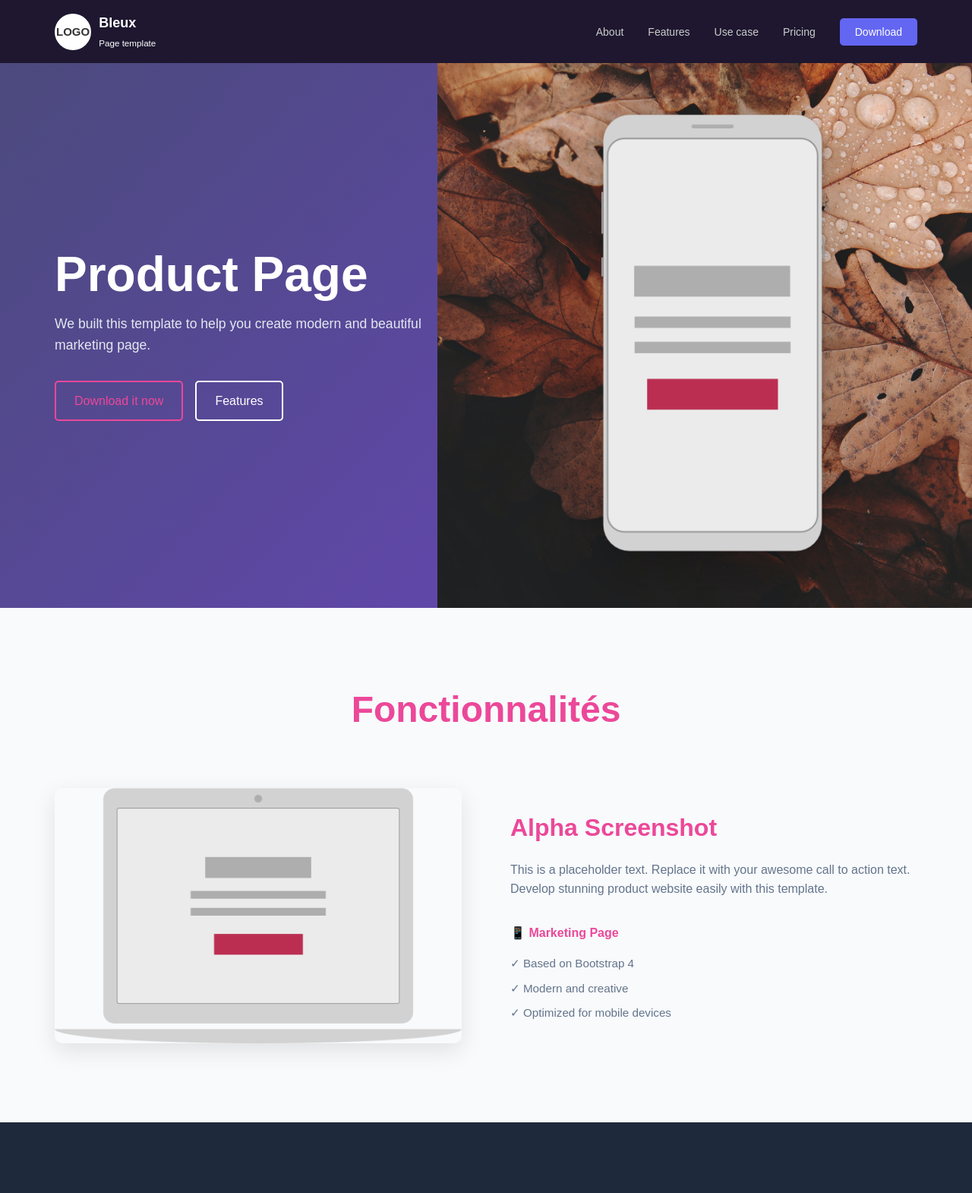
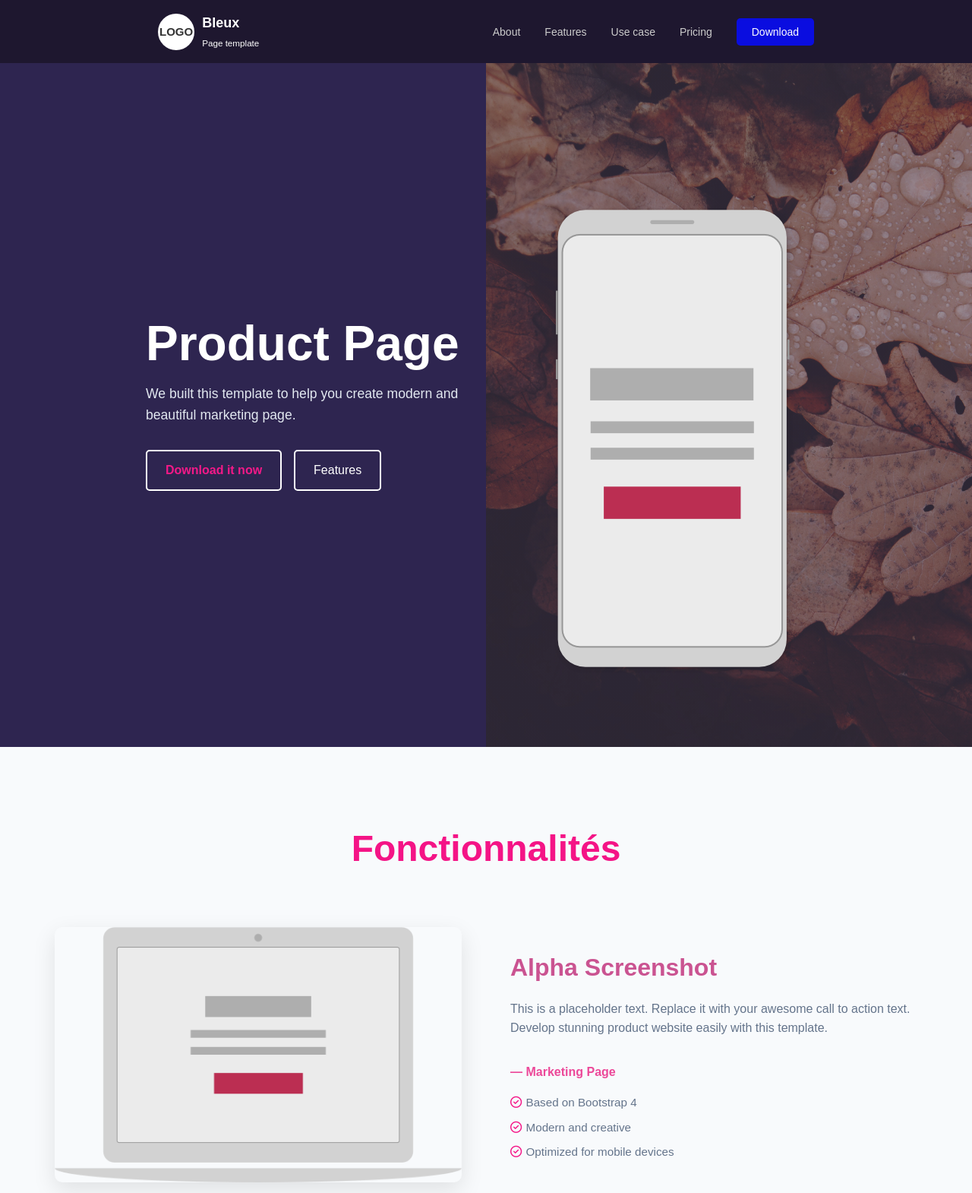
Before and after one commit to Alejandro-Triana07/bleux, a plain HTML site: page index.html in a window 1280 px wide. Shown: the top 1570 px of the page at 76% size. Drawn offline with Linux system fonts and the light colour scheme.

Commit message:
guardar clases del martes ayer

```diff
--- a/index.html
+++ b/index.html
@@ -3,8 +3,9 @@
 <head>
     <meta charset="UTF-8">
     <meta name="viewport" content="width=device-width, initial-scale=1.0">
-    <title>Bleux - Plantilla de Página</title>
+    <title>Bleux</title>
     <link rel="stylesheet" href="styles/style.css">
+    <link rel="stylesheet" href="https://cdnjs.cloudflare.com/ajax/libs/font-awesome/6.5.0/css/all.min.css">
 </head>
 <body>
     <header class="encabezado">
@@ -12,7 +13,7 @@
             <div class="logo">
                 <span class="logo-texto">LOGO</span>
                 <div class="logo-descripcion">
-                    <strong>Bleux</strong><br>
+                    <strong>Bleux</strong> <br>
                     <small>Page template</small>
                 </div>
             </div>
@@ -27,7 +28,6 @@
     </header>
 
     <section class="seccion-principal">
-        <div class="contenedor-principal">
             <div class="contenido-izquierdo">
                 <h1 class="titulo-principal">Product Page</h1>
                 <p class="descripcion-principal">We built this template to help you create modern and beautiful marketing page.</p>
@@ -36,12 +36,10 @@
                     <a href="#" class="boton-secundario">Features</a>
                 </div>
             </div>
-            <div class="contenido-derecho">
                 <div class="contenedor-telefono">
-                    <img src="assets/images/phone.png" alt="Teléfono móvil" class="imagen-telefono">
+                    <img src="assets/images/phone.png" alt="Teléfono móvil">
                 </div>
-            </div>
-        </div>
+
     </section>
 
     <section class="seccion-funcionalidades">
@@ -55,11 +53,11 @@
                     <h3 class="subtitulo-funcionalidades">Alpha Screenshot</h3>
                     <p class="texto-funcionalidades">This is a placeholder text. Replace it with your awesome call to action text. Develop stunning product website easily with this template.</p>
                     <div class="caracteristicas">
-                        <p class="texto-marketing">📱 Marketing Page</p>
+                        <p class="texto-marketing"> — Marketing Page </p>
                         <ul class="lista-caracteristicas">
-                            <li>✓ Based on Bootstrap 4</li>
-                            <li>✓ Modern and creative</li>
-                            <li>✓ Optimized for mobile devices</li>
+                            <li><i class="fa-regular fa-circle-check"></i>Based on Bootstrap 4</li>
+                            <li><i class="fa-regular fa-circle-check"></i>Modern and creative</li>
+                            <li><i class="fa-regular fa-circle-check"></i>Optimized for mobile devices</li>
                         </ul>
                     </div>
                 </div>
@@ -82,11 +80,11 @@
                         <span class="periodo-precio">Free</span>
                     </div>
                     <ul class="lista-caracteristicas-plan">
-                        <li class="caracteristica-disponible">★ Full Components</li>
-                        <li class="caracteristica-disponible">★ Future Updates</li>
-                        <li class="caracteristica-disponible">✓ Documentation</li>
-                        <li class="caracteristica-disponible">✓ Customer Support</li>
-                        <li class="caracteristica-disponible">✓ Cool Option</li>
+                       <li><i class="fa-sharp fa-solid fa-star color"></i>Full components</li>
+						<li><i class="fa-sharp fa-solid fa-check color"></i>Future Updates</li>
+						<li><i class="fa-sharp fa-solid fa-check color"></i>Documentation</li>
+						<li><i class="fa-sharp fa-solid fa-check color"></i>Customer Support</li>
+						<li><i class="fa-sharp fa-solid fa-xmark"></i>Cool Option</li>
                     </ul>
                     <p class="descripcion-plan">Nulla vel metus scelerisque ante sollicitudin. Cras purus odio, vestibulum in vulputate at, tempus viverra turpis.</p>
                     <button class="boton-suscripcion boton-suscripcion-lite">Subscribe Now</button>
@@ -101,11 +99,11 @@
                         <span class="periodo-precio">per month</span>
                     </div>
                     <ul class="lista-caracteristicas-plan">
-                        <li class="caracteristica-disponible">★ Full Components</li>
-                        <li class="caracteristica-disponible">★ Future Updates</li>
-                        <li class="caracteristica-disponible">✓ Documentation</li>
-                        <li class="caracteristica-disponible">✓ Customer Support</li>
-                        <li class="caracteristica-disponible">✓ Cool Option</li>
+                       <li><i class="fa-sharp fa-solid fa-star"></i>Full components</li>
+						<li><i class="fa-sharp fa-solid fa-check"></i>Future Updates</li>
+						<li><i class="fa-sharp fa-solid fa-check"></i>Documentation</li>
+						<li><i class="fa-sharp fa-solid fa-check"></i>Customer Support</li>
+						<li><i class="fa-sharp fa-solid fa-xmark"></i>Cool Option</li>
                     </ul>
                     <p class="descripcion-plan">Nulla vel metus scelerisque ante sollicitudin. Cras purus odio, vestibulum in vulputate at, tempus viverra turpis.</p>
                     <button class="boton-suscripcion boton-suscripcion-standard">Subscribe Now</button>
@@ -120,11 +118,11 @@
                         <span class="periodo-precio">per user / year</span>
                     </div>
                     <ul class="lista-caracteristicas-plan">
-                        <li class="caracteristica-disponible">★ Full Components</li>
-                        <li class="caracteristica-disponible">✓ Future Updates</li>
-                        <li class="caracteristica-disponible">✓ Documentation</li>
-                        <li class="caracteristica-disponible">✓ Customer Support</li>
-                        <li class="caracteristica-disponible">✓ Cool Option</li>
+                       <li><i class="fa-sharp fa-solid fa-star"></i>Full components</li>
+						<li><i class="fa-sharp fa-solid fa-check"></i>Future Updates</li>
+						<li><i class="fa-sharp fa-solid fa-check"></i>Documentation</li>
+						<li><i class="fa-sharp fa-solid fa-check"></i>Customer Support</li>
+						<li><i class="fa-sharp fa-solid fa-xmark"></i>Cool Option</li>
                     </ul>
                     <p class="descripcion-plan">Nulla vel metus scelerisque ante sollicitudin. Cras purus odio, vestibulum in vulputate at, tempus viverra turpis.</p>
                     <button class="boton-suscripcion boton-suscripcion-ultimate">Subscribe Now</button>
--- a/styles/style.css
+++ b/styles/style.css
@@ -12,11 +12,11 @@ body {
 
 .encabezado {
     background: #1e172f;
-    padding: 1rem 0;
+    padding: 1rem 11rem;
     position: fixed;
     width: 100%;
     top: 0;
-    z-index: 1000;
+    z-index: 100;
 }
 
 .navegacion {
@@ -75,7 +75,7 @@ body {
 }
 
 .boton-descarga {
-    background: #6366f1;
+    background: #0a0de0;
     color: white;
     padding: 10px 20px;
     border-radius: 5px;
@@ -90,37 +90,10 @@ body {
 
 /* SECCIÓN PRINCIPAL */
 .seccion-principal {
-    background: linear-gradient(135deg, #4a4a7a 0%, #6b46c1 100%);
-    min-height: 100vh;
+    background: #2e2550;
     display: flex;
     align-items: center;
     padding-top: 80px;
-    position: relative;
-    overflow: hidden;
-}
-
-/* Fondo con hojas */
-.seccion-principal::before {
-    content: '';
-    position: absolute;
-    top: 0;
-    right: 0;
-    width: 55%;
-    height: 100%;
-    background: url('../assets/images/hojasFondo.jpg') center/cover;
-    z-index: 1;
-}
-
-.contenedor-principal {
-    max-width: 1200px;
-    margin: 0 auto;
-    display: grid;
-    grid-template-columns: 1fr 1fr;
-    gap: 4rem;
-    align-items: center;
-    padding: 0 2rem;
-    position: relative;
-    z-index: 2;
 }
 
 .titulo-principal {
@@ -145,18 +118,18 @@ body {
 
 .boton-primario {
     background: transparent;
-    color: #ec4899;
-    border: 2px solid #ec4899;
+    color: #f41988;
+    border: 2px solid white;
     padding: 12px 24px;
     border-radius: 5px;
     text-decoration: none;
-    font-weight: 500;
+    font-weight: 900;
     transition: all 0.3s ease;
 }
 
 .boton-primario:hover {
-    background: #ec4899;
-    color: white;
+    background: #ffffff;
+    color: #f41988;
 }
 
 .boton-secundario {
@@ -176,17 +149,18 @@ body {
 }
 
 .contenedor-telefono {
-    display: flex;
-    justify-content: center;
-    align-items: center;
+	background: linear-gradient(rgba(57, 44, 70, 0.5), rgba(57, 44, 70, 0.5)), url(../assets/images/hojasFondo.jpg);
+	width: 50%;
+	background-position: center center;
+	align-content: center;
+	padding: 15% 0 7% 7%;
+	background-size: cover;
+
 }
 
-.imagen-telefono {
-    max-width: 300px;
-    height: auto;
-    filter: drop-shadow(0 20px 40px rgba(0,0,0,0.3));
-    z-index: 3;
-    position: relative;
+.contenido-izquierdo{
+    width: 50%;
+    padding-left: 15%;
 }
 
 /* SECCIÓN FUNCIONALIDADES */
@@ -204,7 +178,7 @@ body {
 .titulo-funcionalidades {
     font-size: 3rem;
     font-weight: bold;
-    color: #ec4899;
+    color: #f41486;
     text-align: center;
     margin-bottom: 4rem;
 }
@@ -225,7 +199,7 @@ body {
 
 .subtitulo-funcionalidades {
     font-size: 2rem;
-    color: #ec4899;
+    color: #ca5391;
     margin-bottom: 1rem;
 }
 
@@ -238,7 +212,7 @@ body {
 
 .texto-marketing {
     color: #ec4899;
-    font-weight: 600;
+    font-weight: 700;
     margin-bottom: 1rem;
 }
 
@@ -252,9 +226,14 @@ body {
     font-size: 0.95rem;
 }
 
+.lista-caracteristicas i{
+    color: #f41486;
+    margin-right: 1%;
+}
+
 /* SECCIÓN PRECIOS */
 .seccion-precios {
-    background: #1e293b;
+    background: #1e172f;
     padding: 6rem 0;
     color: white;
 }
@@ -302,6 +281,11 @@ body {
 
 .icono-tarjeta {
     margin-bottom: 1rem;
+}
+
+.lista-caracteristicas-plan .color{
+     color: #f41486;
+    margin-right: 1%;
 }
 
 .icono-plan {
```
